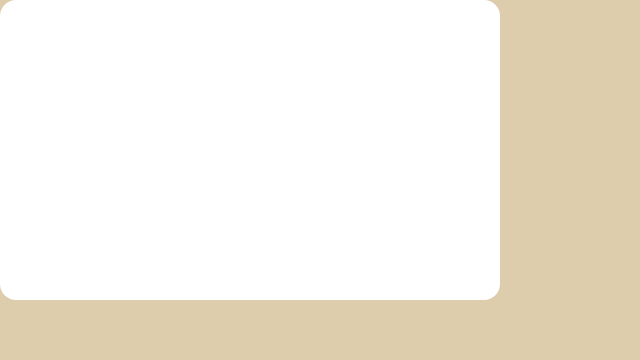
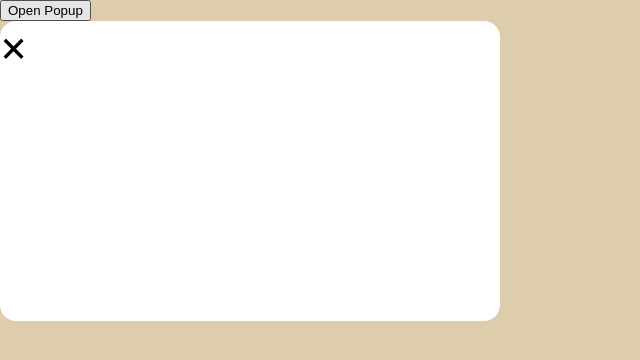
Before and after one commit to Archanach707/Modal_popup, a plain HTML site: page index.html in a window 1280 px wide. Shown: the whole page, without its empty margins (0-640 px from the left). Drawn offline with Linux system fonts and the light colour scheme.

Commit message:
added button and close icon added ans also style

```diff
--- a/index.html
+++ b/index.html
@@ -8,8 +8,9 @@
   <script src="script.js" defer></script>
 </head>
 <body>
+    <button>Open Popup</button>
     <div class="popup">
-
+      <div class="close-icon">&times;</div>
     </div>
 </body>
 </html>
--- a/style.css
+++ b/style.css
@@ -9,3 +9,8 @@ body {
   background-color: white;
   border-radius: 16px;
 }
+
+.close-icon {
+  font-size: 48px;
+  font-weight: 700;
+}
```
